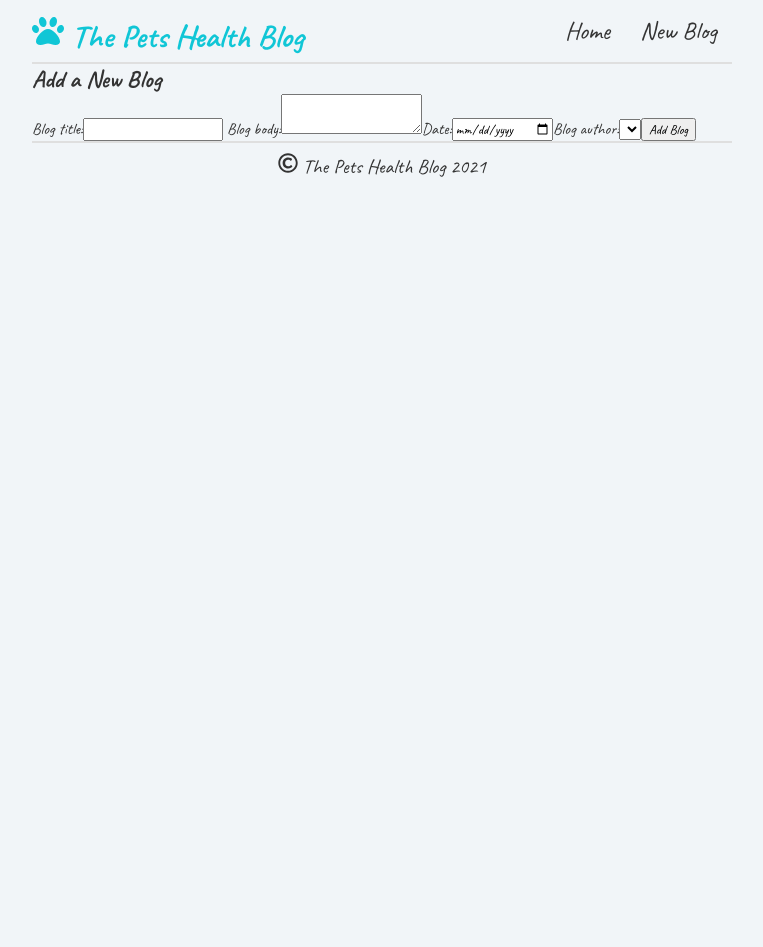
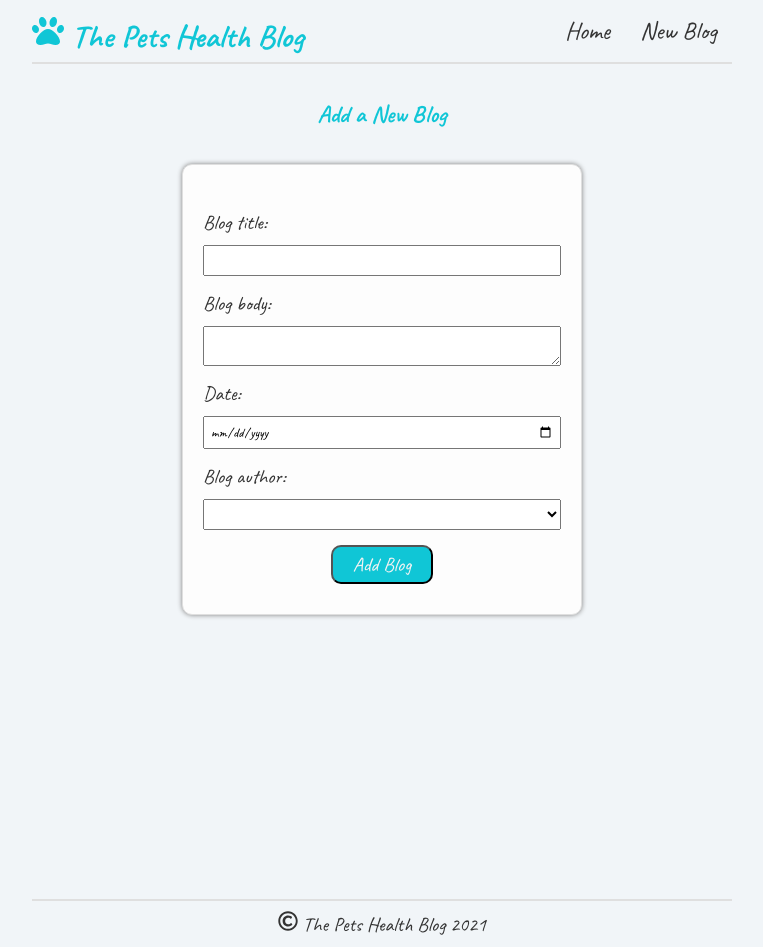
Before and after one commit to Malgorzata-Niemczyk/blog-app-react, a React (Create React App) app: page /create-blog in a window 1280 px wide. Shown: the whole page, without its empty margins (258-1021 px from the left). Before the commit the page ends 800 px from the top, so only its background shows below. Built offline with nearby package versions, Linux system fonts and the light colour scheme.

Commit message:
add CSS styles to the elements that are within the form tag of the CreateBlog components

```diff
--- a/src/index.css
+++ b/src/index.css
@@ -191,6 +191,52 @@ footer p {
   font-size: 20px;
 }
 
+/*FORM FOR CREATING A NEW BLOG*/
+.create__blog {
+  min-height: 100vh;
+  padding: 0 10px;
+}
+
+.create__blog h2 {
+  margin: 35px 0;
+  text-align: center;
+  color: rgb(16, 198, 214);
+}
+
+.create__blog form {
+  display: flex;
+  flex-direction: column;
+  justify-content: center;
+  max-width: 400px;
+  margin: 0 auto;
+  padding: 30px 20px;
+  border: 1px solid rgb(223, 223, 223);
+  border-radius: 10px;
+  box-shadow: 0 0 5px grey;
+  background-color: rgb(253, 253, 253);
+}
+
+.create__blog form label {
+  margin-bottom: 10px;
+  margin-top: 15px;
+  font-size: 20px;
+}
+
+.create__blog form input, .create__blog form select {
+  padding: 5px;
+}
+
+.create__blog button {
+  align-self: center;
+  margin-top: 15px;
+  padding: 5px 20px;
+  font-size: 20px;
+  color: rgb(243, 243, 243);
+  border-radius: 10px;
+  background-color: rgb(16, 198, 214);
+  cursor: pointer;
+}
+
 /*MEDIA QUERIES BREAKPOINTS*/
 @media screen and (max-width: 662px) {
   .navbar h1 {
```
